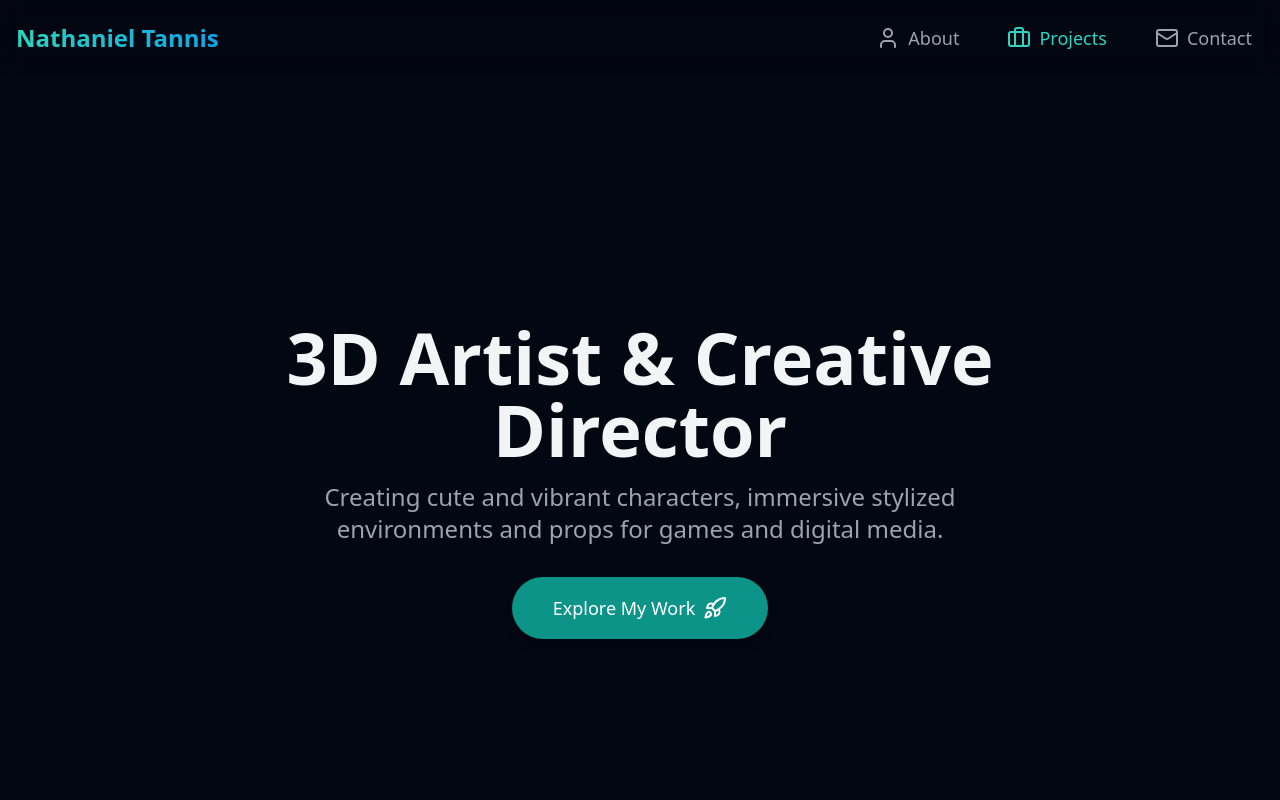
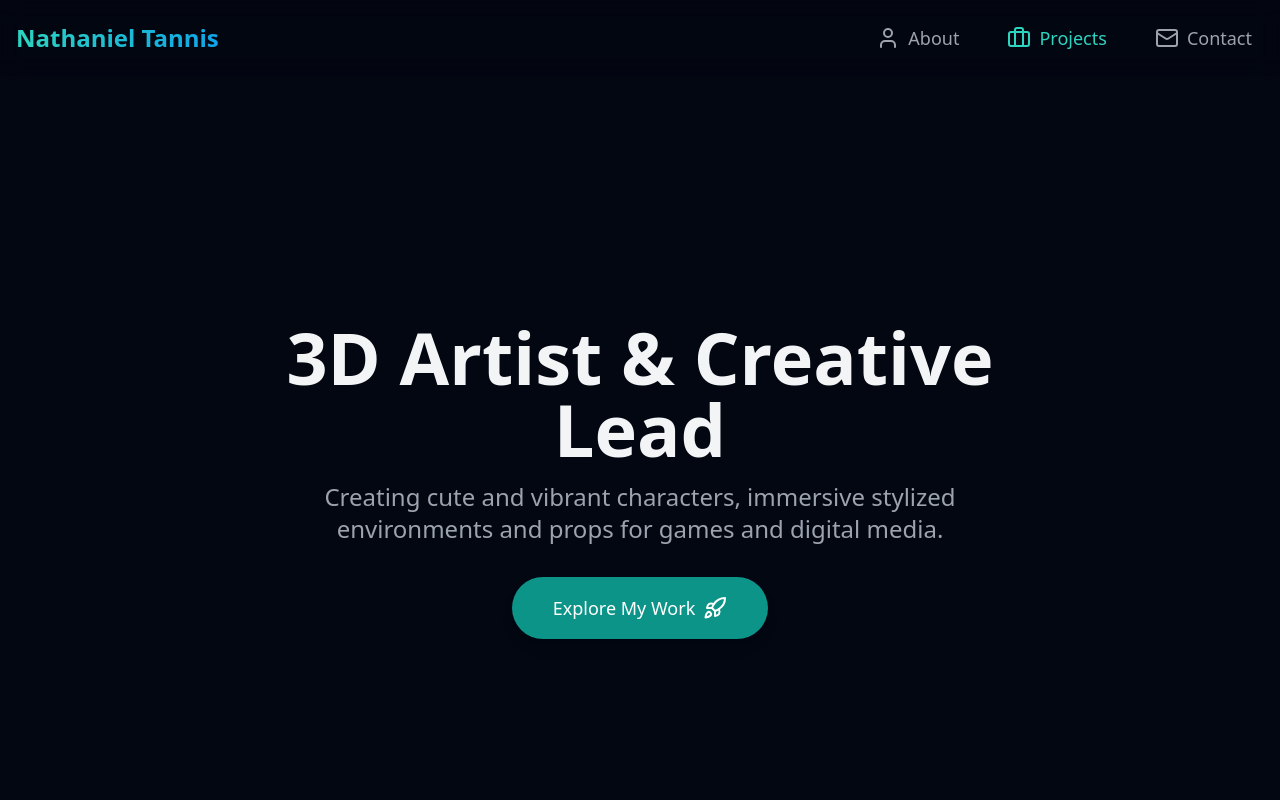
Before and after one commit to Okappixv/FOLIO, a React (Create React App) app: page / in a window 1280 px wide. Shown: the top 800 px of the page. Built offline with nearby package versions, Linux system fonts and the light colour scheme.

Commit message:
Changed Creative Director to Creative Lead

```diff
--- a/src/App.js
+++ b/src/App.js
@@ -138,7 +138,7 @@ const App = () => {
         <section id="hero" className="h-screen flex items-center justify-center text-center p-4">
           <div className="container mx-auto max-w-4xl">
             <h1 className="text-5xl md:text-7xl font-extrabold leading-tight">
-              3D Artist & Creative Director
+              3D Artist & Creative Lead
             </h1>
             <p className="mt-4 text-xl md:text-2xl text-gray-400 max-w-2xl mx-auto">
               Creating cute and vibrant characters, immersive stylized environments and props for games and digital media.
```
